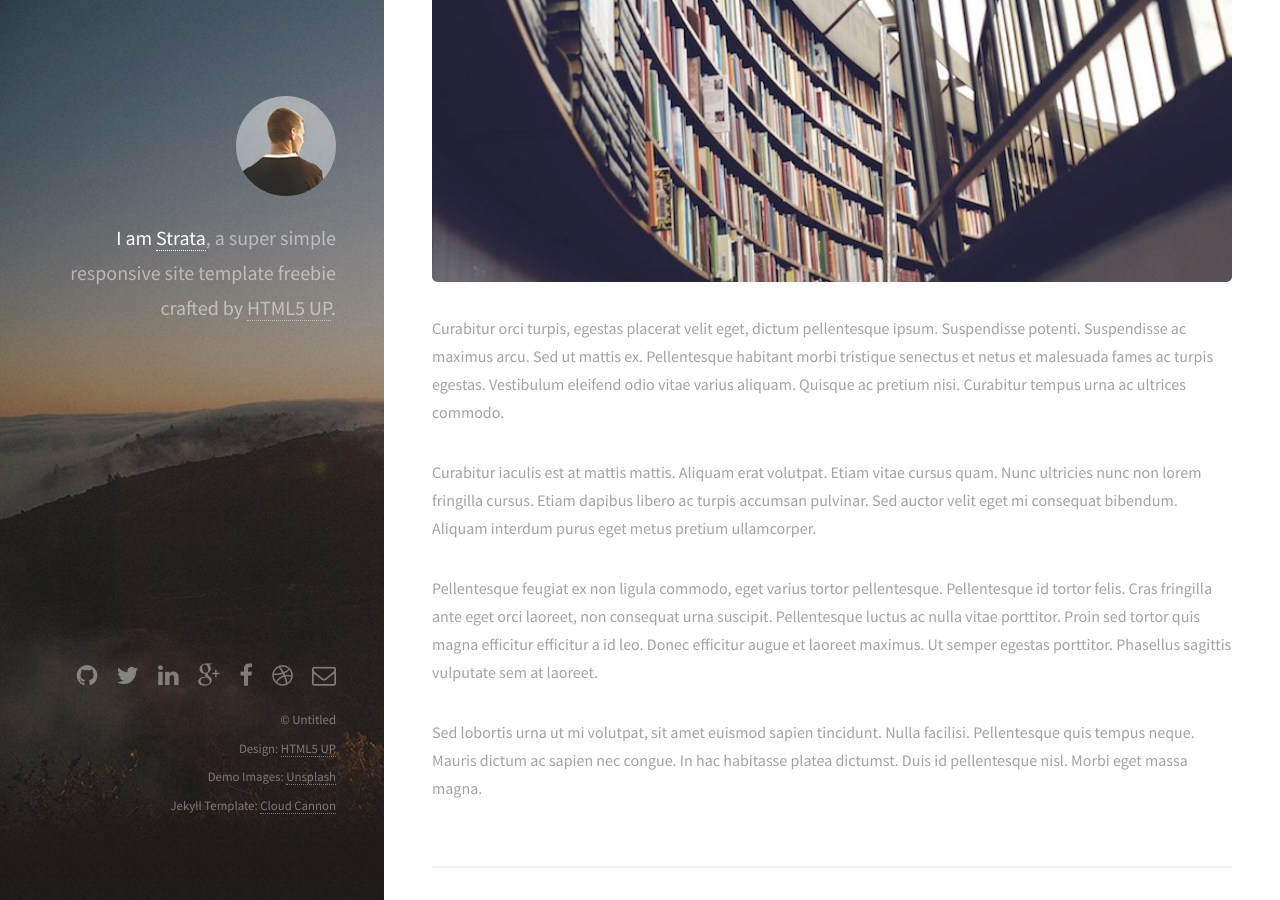
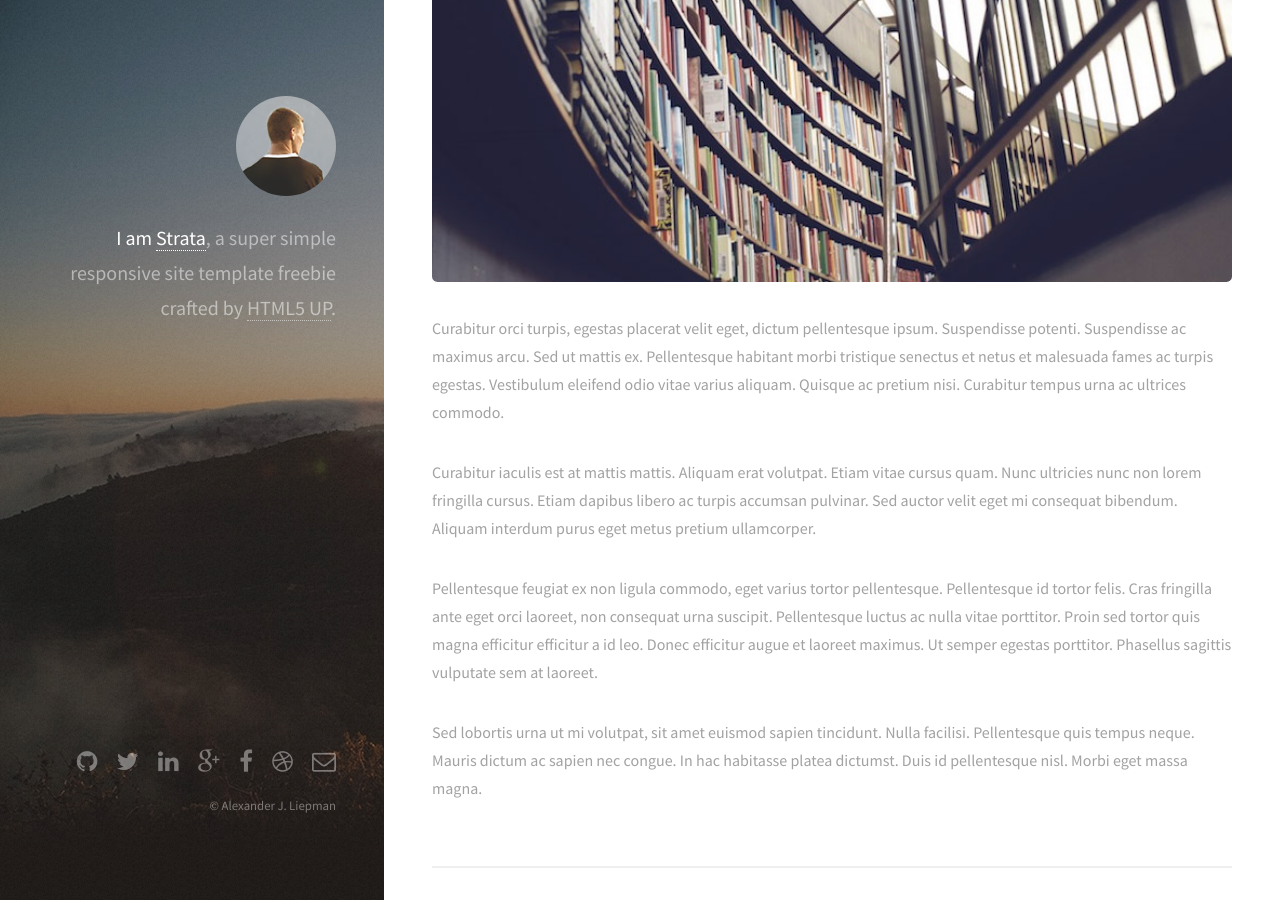
Before and after one commit to alexanderjliepman/alexanderjliepman.github.io, a Jekyll site: the page built from index.html, in a window 1280 px wide and 900 px high, scrolled down 403 px. Built offline with Jekyll 4.4.1, drawn with Linux system fonts in a browser that asks for light colours.

Commit message:
updating site info 2

```diff
--- a/_layouts/default.html
+++ b/_layouts/default.html
@@ -1,7 +1,7 @@
 <!DOCTYPE html>
 <html>
   	<head>
-  		<title>Strata by HTML5 UP</title>
+  		<title>Alexander J. Liepman</title>
   		<meta http-equiv="content-type" content="text/html; charset=utf-8" />
   		<meta name="description" content="" />
   		<meta name="keywords" content="" />
@@ -91,10 +91,8 @@
               {% endif %}
             </ul>
             <ul class="copyright">
-                <li>&copy; Untitled</li>
-                <li>Design: <a href="http://html5up.net">HTML5 UP</a></li>
-                <li>Demo Images: <a href="https://unsplash.com/">Unsplash</a></li>
-                <li>Jekyll Template: <a href="http://cloudcannon.com">Cloud Cannon</a></li>
+                <li>&copy; Alexander J. Liepman</li>
+
             </ul>
         </footer>
 
```
